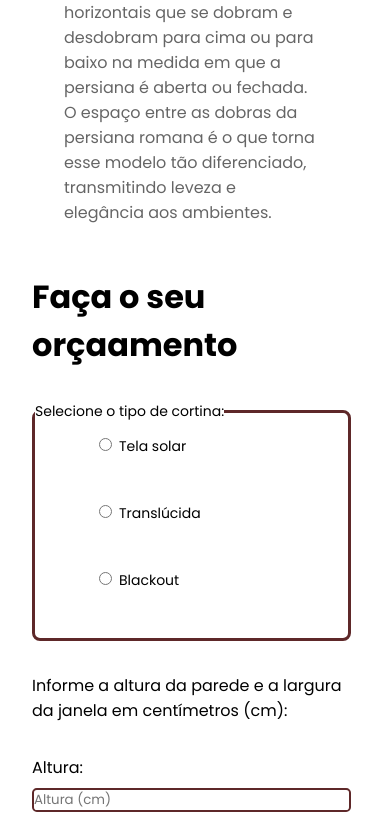
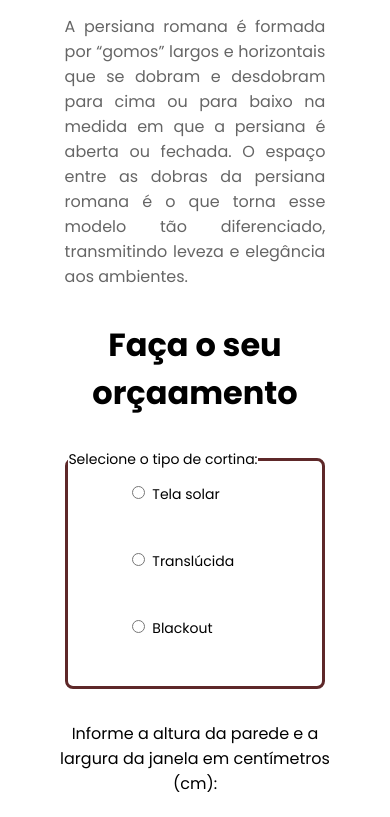
Before and after one commit to MatheusAltrao/cortina2, a plain HTML site: page index.html in a window 390 px wide. Shown: the part 738-1555 px from the top of the page. Drawn offline with nearby package versions, Linux system fonts and the light colour scheme.

Commit message:
fixed bug button

```diff
--- a/style.css
+++ b/style.css
@@ -32,7 +32,7 @@ html {
 body {
   font: 400 1rem var(--title-font);
   height: 100%;
-  width: 90vw;
+  width: 100vw;
 }
 
 /* nav */
@@ -114,7 +114,7 @@ nav {
   display: flex;
   justify-content: space-between;
   margin-top: 10rem;
-  padding-left: 2rem;
+  padding-left: 5rem;
 }
 
 .description {
@@ -125,13 +125,11 @@ nav {
   gap: 2rem;
 }
 
-.description .title {
-  margin-top: 1rem;
-}
-
 .description .subtitle {
-  width: 45rem;
+  width: 55rem;
   opacity: 0.6;
+  padding-right: 15rem;
+  text-align: justify;
 }
 
 form {
@@ -225,6 +223,10 @@ form {
 /* -====================== media -======================== */
 
 @media (max-width: 1000px) {
+  h1 {
+    text-align: center;
+  }
+
   nav {
     padding-inline: 10%;
   }
@@ -267,16 +269,17 @@ form {
   .icon-close {
     margin: 0;
     position: relative;
-    left: 40%;
+    left: 20rem;
     top: 1rem;
   }
 
   .content {
-    margin-top: 7rem;
+    margin-top: 6;
     display: flex;
     justify-content: center;
     align-items: center;
     flex-direction: column;
+    padding: 2rem;
   }
 
   .swiper {
@@ -307,5 +310,21 @@ form {
   .dimension {
     display: flex;
     flex-direction: column;
+    width: 80%;
+  }
+
+  form {
+    display: flex;
+    align-items: center;
+    justify-content: center;
+  }
+
+  form p {
+    text-align: center;
+    width: 90%;
+  }
+
+  form .button {
+    width: 15rem;
   }
 }
```
